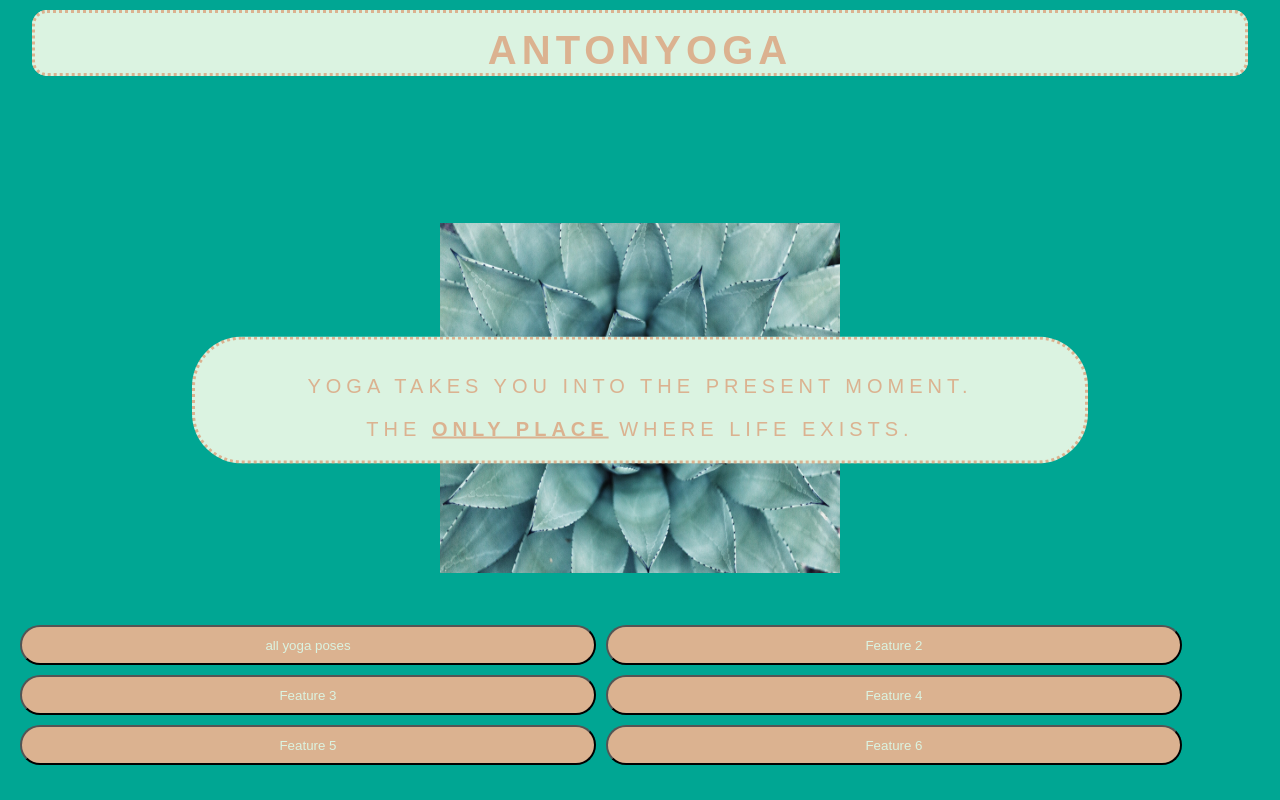
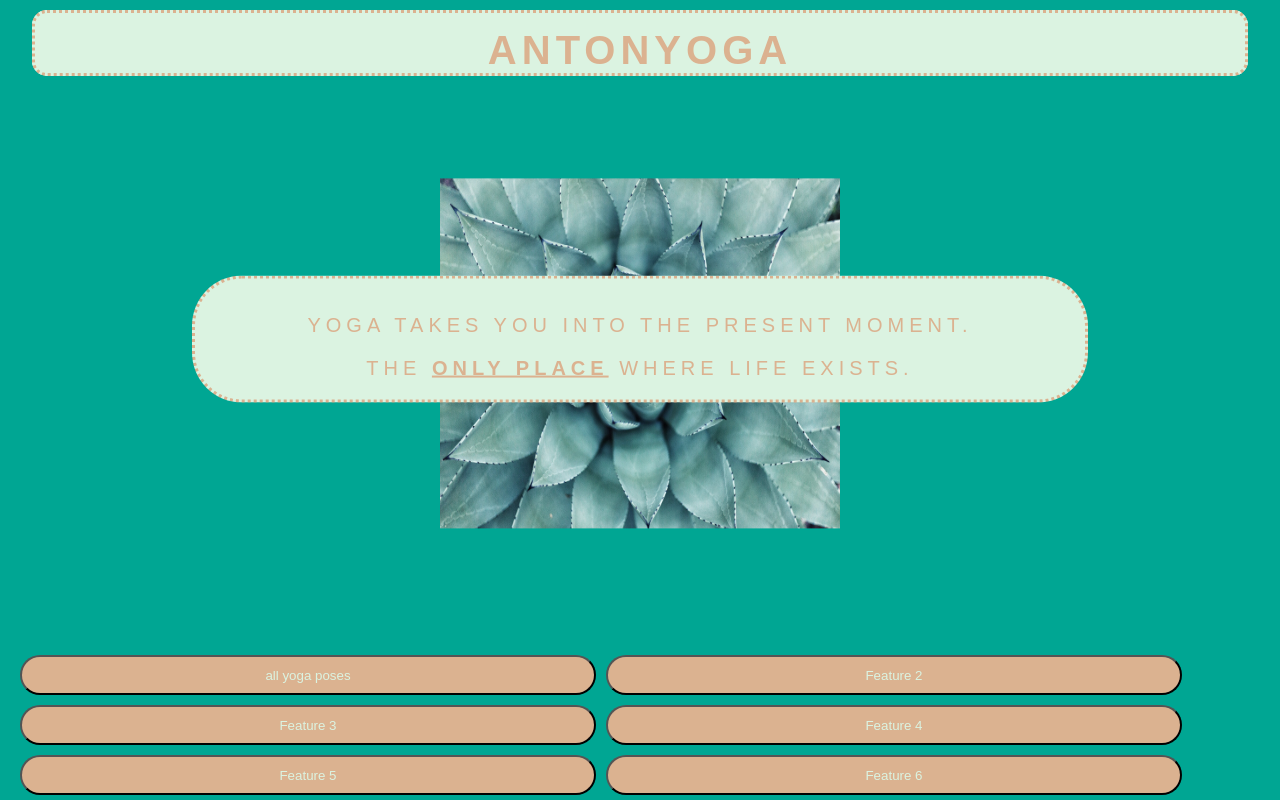
Before and after one commit to antoniatandler/capstone-project, a Next.js app: page / in a window 1280 px wide. Built offline with nearby package versions, Linux system fonts and the light colour scheme.

Commit message:
edited styles

```diff
--- a/components/WelcomeMessage/index.js
+++ b/components/WelcomeMessage/index.js
@@ -5,9 +5,8 @@ import Link from "next/link";
 
 export const Welcome = styled.text`
   position: absolute;
-  top: 50%;
+  top: 40%;
   left: 50%;
-  tranform: translate(-50%, -50%);
   padding-top: 15px;
   border: dotted;
   padding-left: 15px;
@@ -17,15 +16,14 @@ export const Welcome = styled.text`
   border-radius: 100%;
   letter-spacing: 5px;
   font-size: 20px;
-  transform: translate(-50%, -50%);
+  transform: translate(-50%, -35%);
   width: 70%;
   text-align: center;
-  align-items: center;
   border-radius: 50px;
 `;
 export const Features = styled.div`
   position: absolute;
-  bottom: 30px;
+  bottom: 0;
   width: 100%;
   margin: auto;
 `;
@@ -52,8 +50,8 @@ export default function WelcomeMessage() {
             zIndex: -1,
             position: "fixed",
             left: "50%",
-            top: "50%",
-            transform: "translate(-50%, -50%)",
+            top: "40%",
+            transform: "translate(-50%, -40%)",
           }}
         >
           <Image
```
